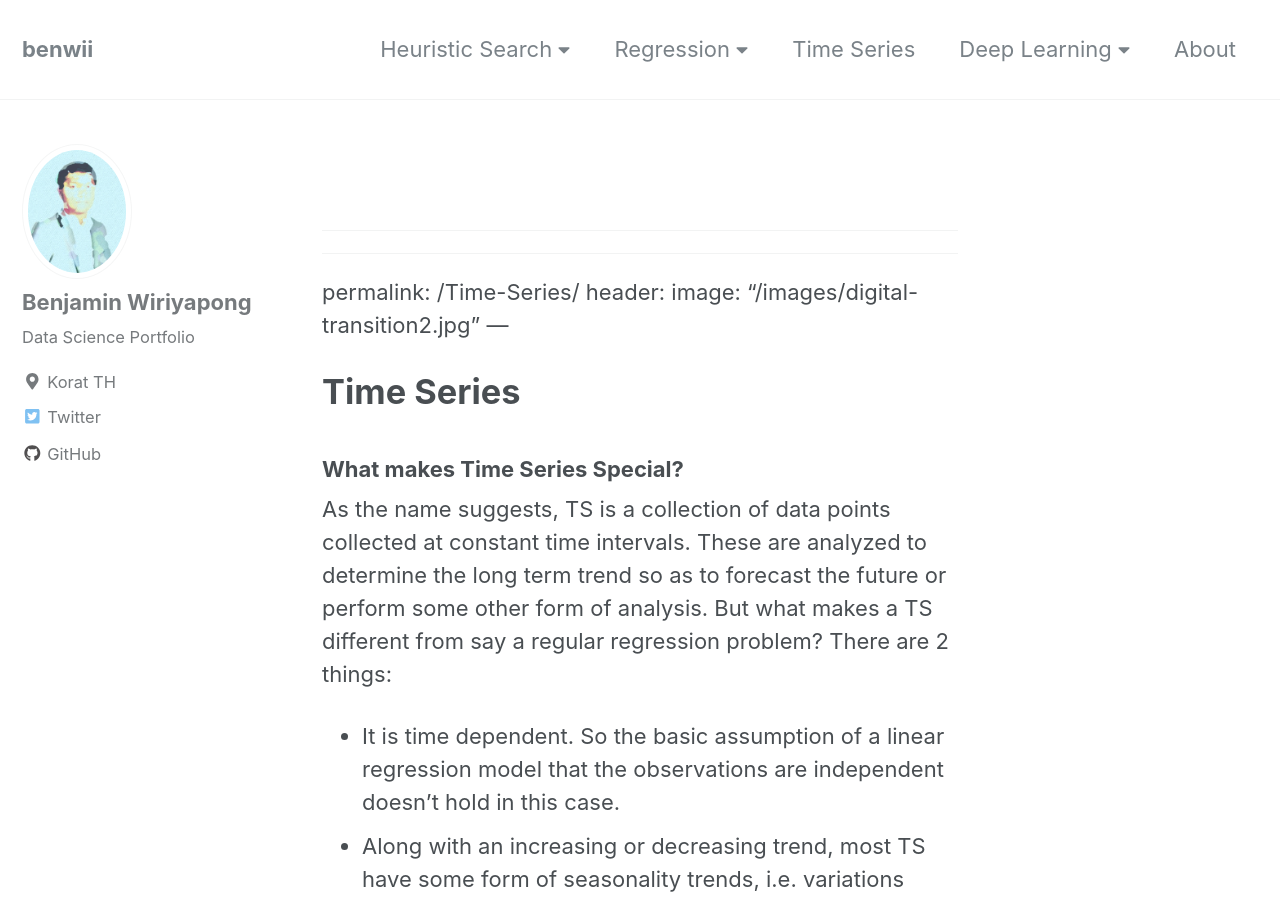
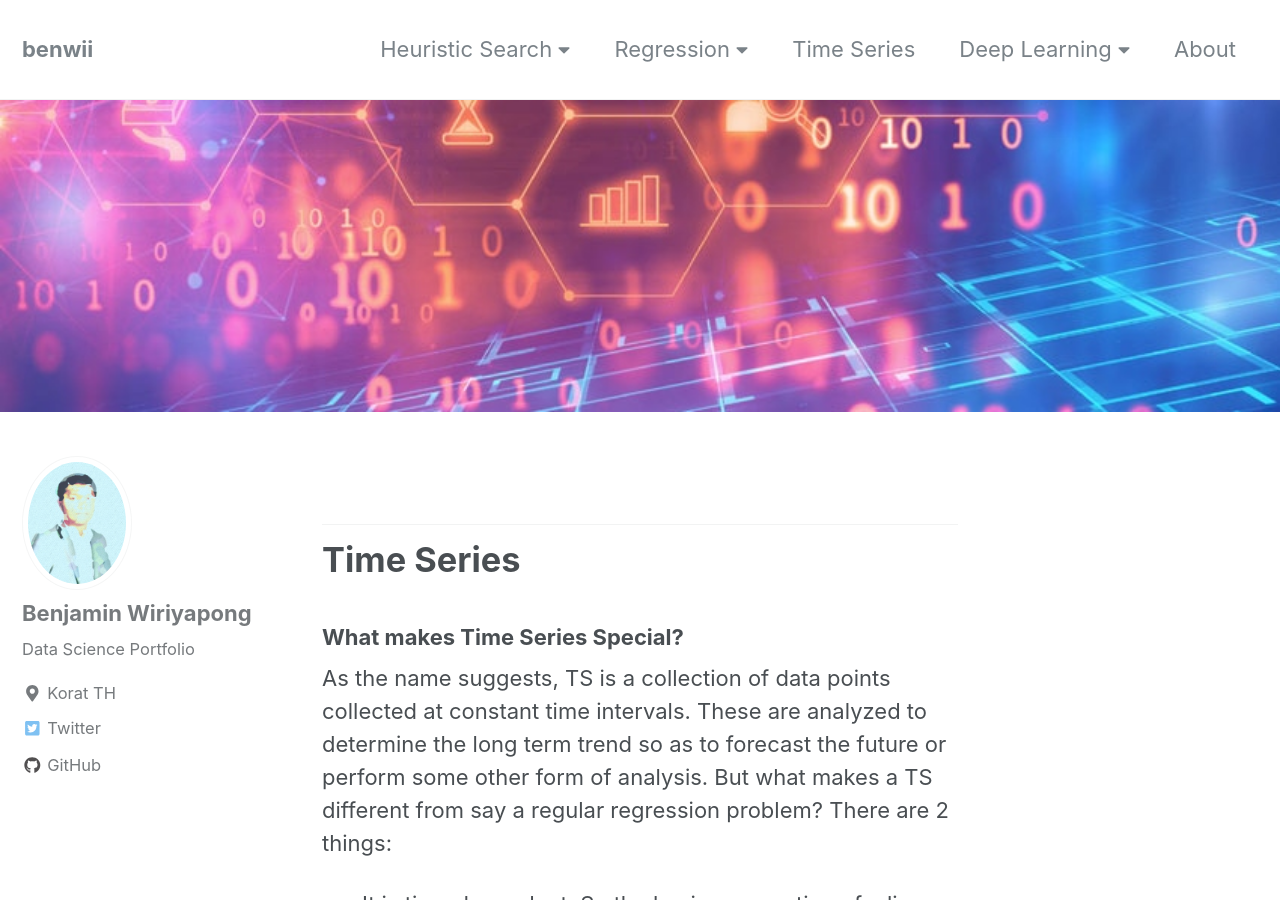
Before and after one commit to benjaminsw/benjaminsw.github.io, a Jekyll site: the page built from _pages/Time-Series.md, in a window 1280 px wide and 900 px high. Built offline with Jekyll 4.4.1, drawn with Linux system fonts in a browser that asks for light colours; nearby versions of some CDN libraries; our own code applies the rules of GitHub Pages for plain Markdown files.

Commit message:
tested go to top

```diff
--- a/_pages/Time-Series.md
+++ b/_pages/Time-Series.md
@@ -1,9 +1,11 @@
-<h2 id="top"></h2>
 ---
 permalink: /Time-Series/
 header:
   image: "/images/digital-transition2.jpg"
 ---
+
+<h2 id="top"></h2>
+
 # Time Series
 
 
```
